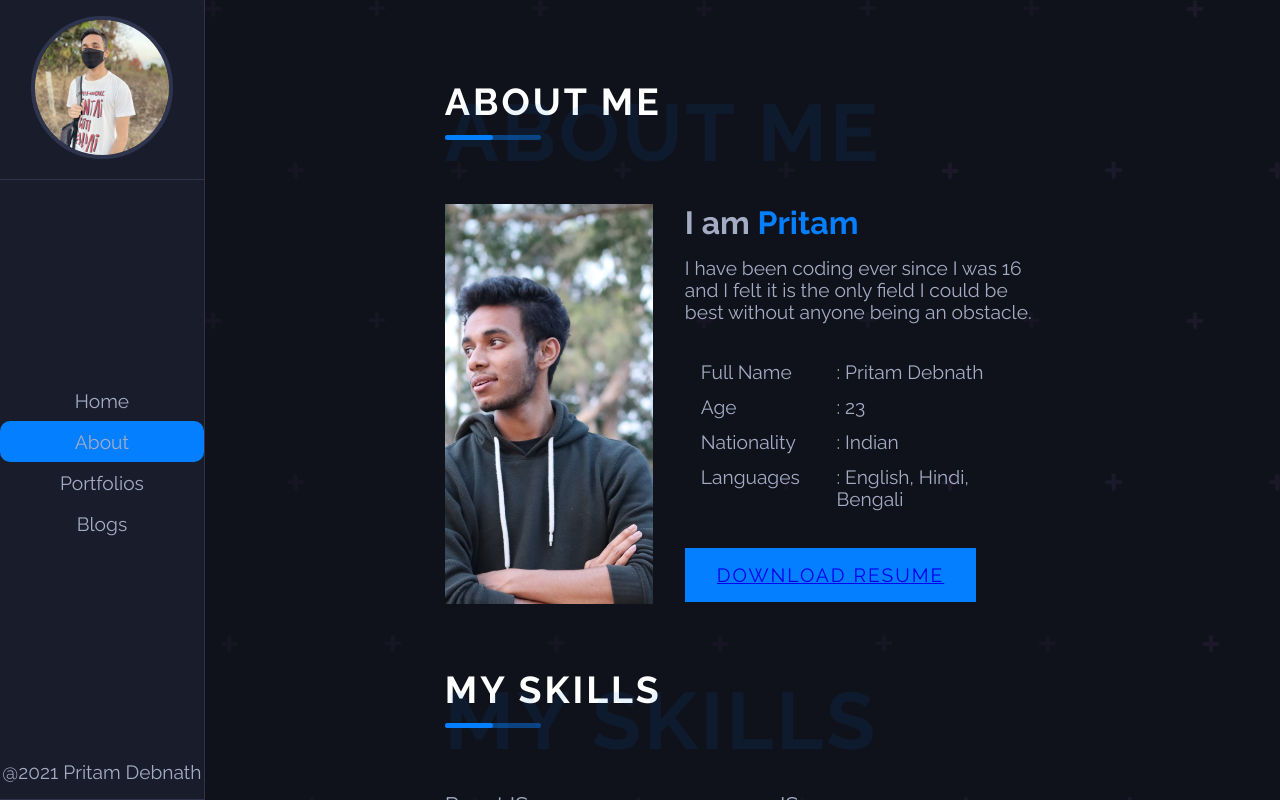
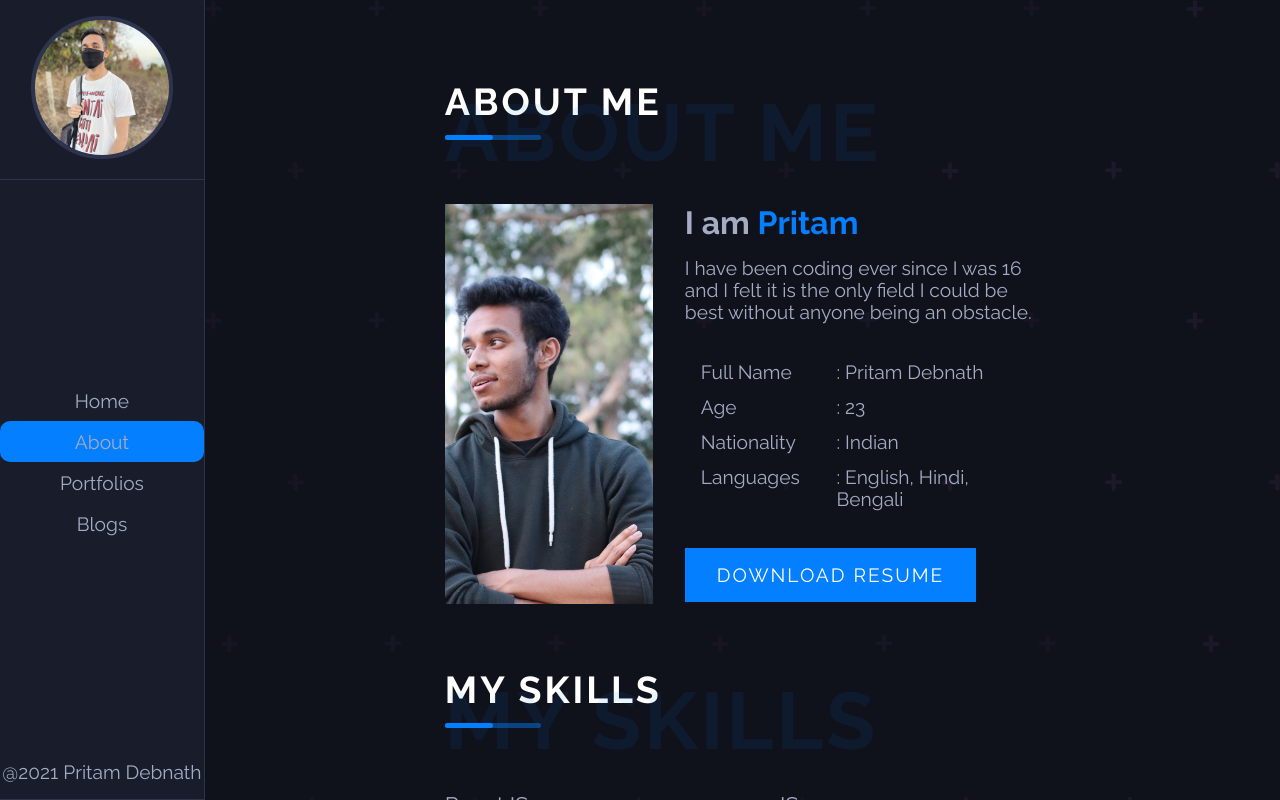
Before and after one commit to Pritam-deb/pritamdebnath, a React (Create React App) app: page /about in a window 1280 px wide. Shown: the top 800 px of the page. Built offline with nearby package versions, Linux system fonts and the light colour scheme.

Commit message:
:-1: resume  button

```diff
--- a/src/Components/ImageSection.js
+++ b/src/Components/ImageSection.js
@@ -28,7 +28,7 @@
 
                     </div>
                 </div>
-                <button className="btn"> <a href="https://drive.google.com/file/d/1l2MgIltOFi3D0UVD4geGnJ6o85M3FZfJ/view?usp=drivesdk"> Download Resume</a></button>
+                <button className="btn" href="https://drive.google.com/file/d/1l2MgIltOFi3D0UVD4geGnJ6o85M3FZfJ/view?usp=drivesdk"> Download Resume</button>
             </div>
         </div>
     )
```
